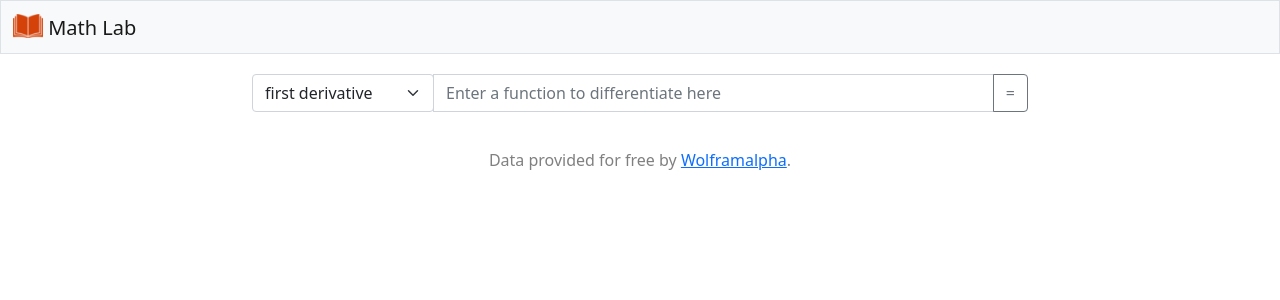
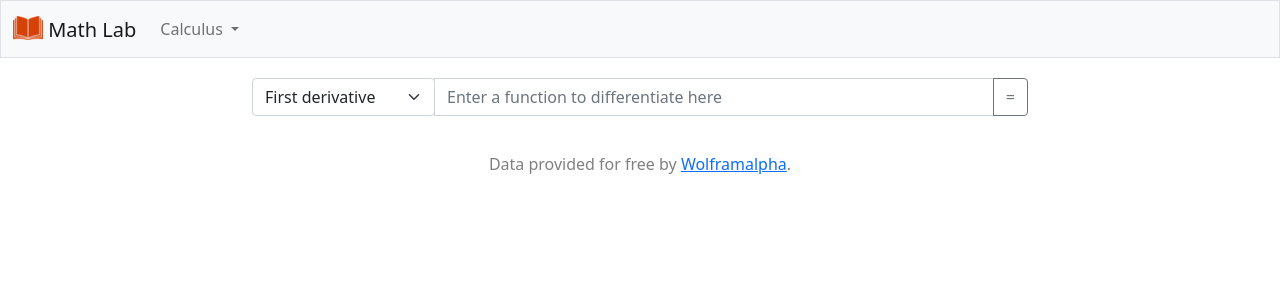
Before and after one commit to danaiamirali/Math-Lab, a Flask app: page /derivative in a window 1280 px wide. Shown: the top 300 px of the page. Run offline with Flask 2, Linux system fonts and the light colour scheme.

Commit message:
Navbar Calculus
Added Calculus dropdown to navbar

```diff
--- a/templates/derivative.html
+++ b/templates/derivative.html
@@ -11,9 +11,9 @@
         <div class="input-group mb-3">
             <div class="col-xs-3">
             <select class="form-select" name="deriv">
-                <option value="first" selected>first derivative</option>
-                <option value="second">second derivative</option>
-                <option value="third">third derivative</option>
+                <option value="first" selected>First derivative</option>
+                <option value="second">Second derivative</option>
+                <option value="third">Third derivative</option>
             </select>
             </div>
             <input type="text" class="form-control" placeholder="Enter a function to differentiate here" aria-label="Derivative" aria-describedby="basic-addon1" name = "query">
--- a/templates/layout.html
+++ b/templates/layout.html
@@ -13,12 +13,29 @@
         <title>Math Lab {% block title %}{% endblock %}</title>
     </head>
     <body>
-        <nav class="navbar navbar-expand-md navbar-light bg-light border">
+        <nav class="navbar navbar-expand-md navbar-light bg-light border" style="background-color: #e3f2fd">
             <div class = "container-fluid">
                 <a class="navbar-brand mb-0 h1" href="/">
-                <img src="static/mathlab.ico" alt="" width="30" height="24" class = "d-inline-block align-text-top">
-                Math Lab
+                    <img src="static/mathlab.ico" alt="" width="30" height="24" class = "d-inline-block align-text-top">
+                    Math Lab
                 </a>
+                <button class="navbar-toggler" type="button" data-bs-toggle="collapse" data-bs-target="#navbarNav" aria-controls="navbarNav" aria-expanded="false" aria-label="Toggle navigation">
+                    <span class="navbar-toggler-icon"></span>
+                </button>
+                <div class="collapse navbar-collapse" id="navbarNav">
+                    <ul class="navbar-nav">
+                        <li class="nav-item dropdown">
+                            <a class="nav-link dropdown-toggle" href="#" id="navbarDropdownMenuLink" role="button" data-bs-toggle="dropdown" aria-expanded="false">
+                                Calculus
+                              </a>
+                              <ul class="dropdown-menu" aria-labelledby="navbarDropdownMenuLink">
+                                <li><a class="dropdown-item" href="/limit">Limits</a></li>
+                                <li><a class="dropdown-item" href="/derivative">Derivatives</a></li>
+                                <li><a class="dropdown-item" href="/integral">Integrals</a></li>
+                              </ul>
+                        </li>
+                    </ul>
+                </div>
             </div>
         </nav>
         <script src="https://cdn.jsdelivr.net/npm/bootstrap@5.0.2/dist/js/bootstrap.bundle.min.js" integrity="sha384-MrcW6ZMFYlzcLA8Nl+NtUVF0sA7MsXsP1UyJoMp4YLEuNSfAP+JcXn/tWtIaxVXM" crossorigin="anonymous"></script>
```
